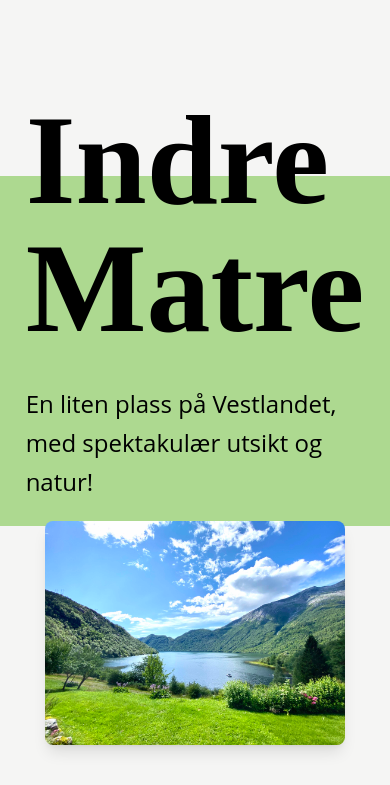
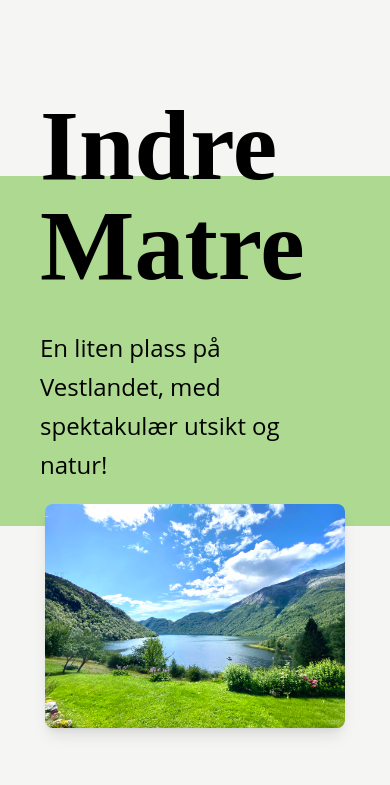
Before and after one commit to jorunska/indrematre, a Next.js app: page / in a window 390 px wide. Shown: the top 785 px of the page. Built offline with nearby package versions, Linux system fonts and the light colour scheme.

Commit message:
fix responsive

```diff
--- a/src/app/globals.css
+++ b/src/app/globals.css
@@ -72,3 +72,10 @@ img {
     padding: 15% 2% !important;
   }
 }
+
+@media only screen and (max-width: 500px) {
+
+  h1 {
+    font-size: 100px !important;
+  }
+}
```
